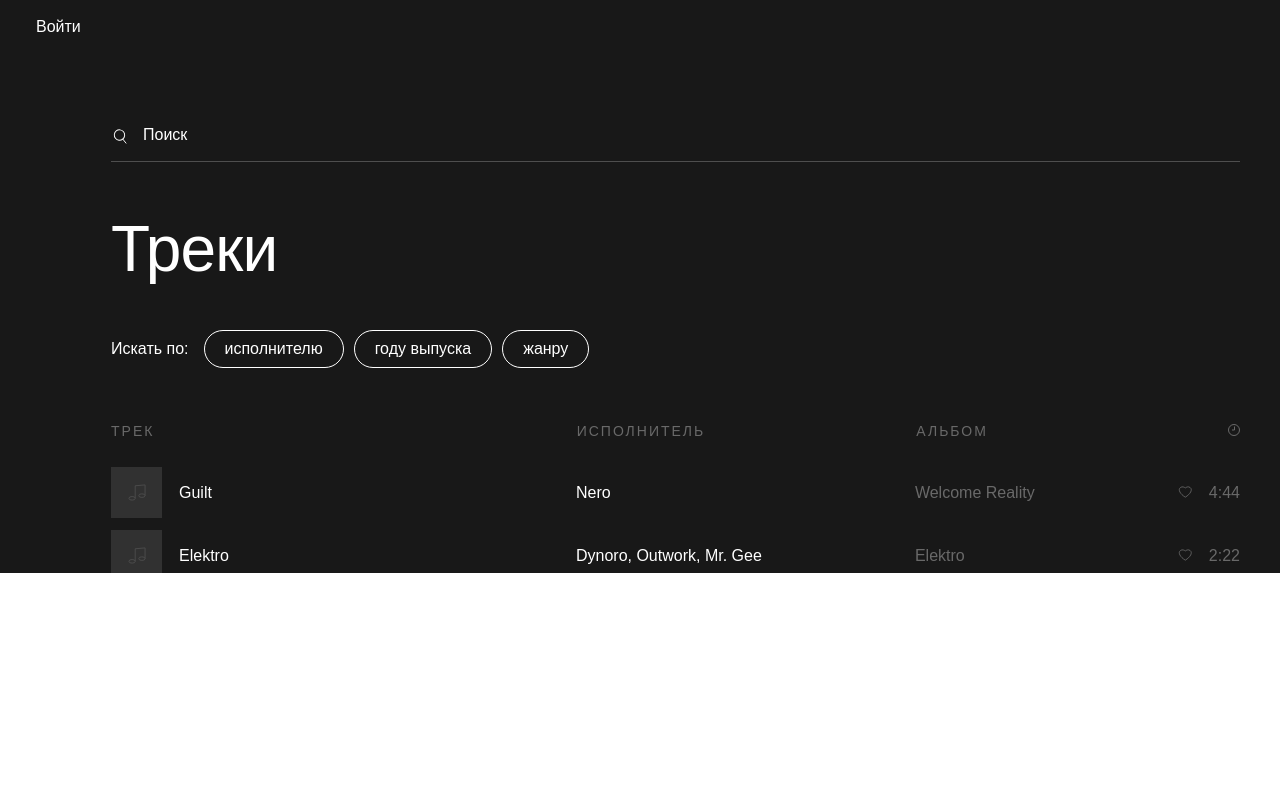
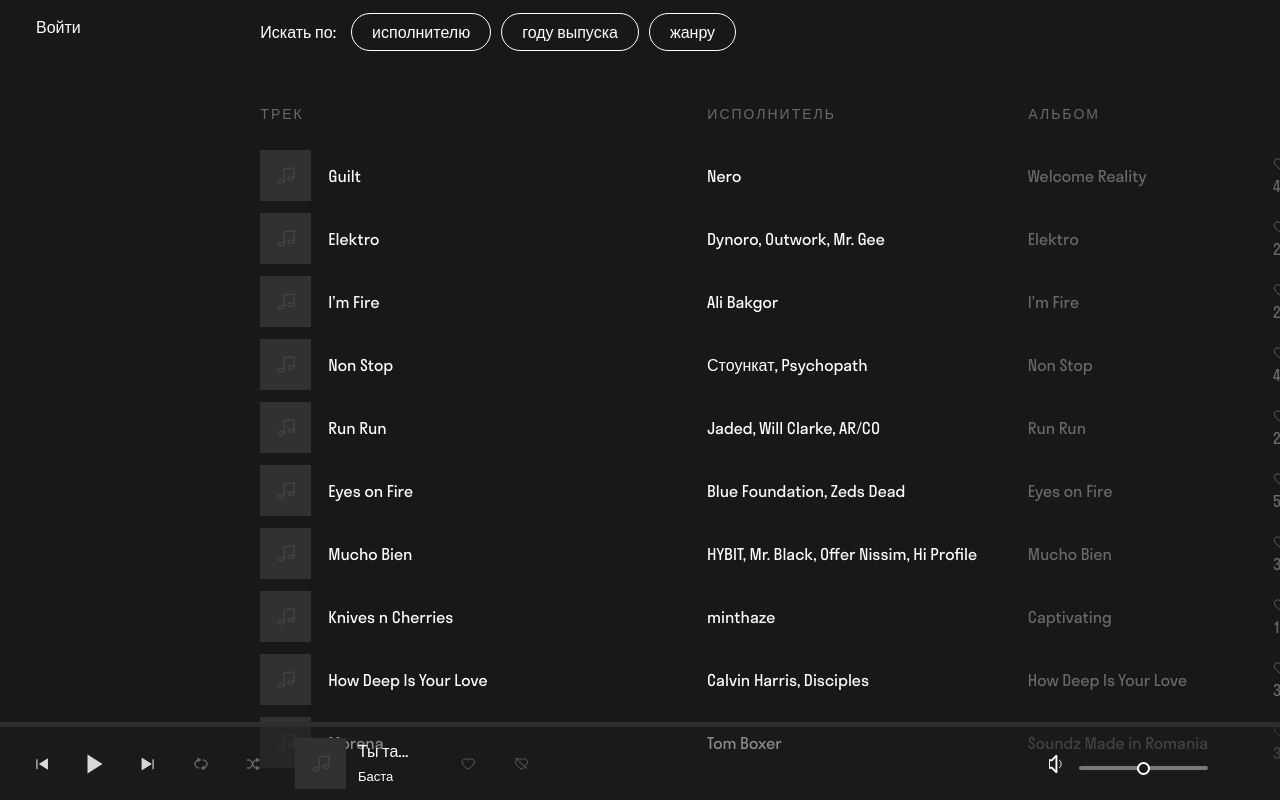
Before and after one commit to lHarlequinl/Music-app, a React (Create React App) app: page / in a window 1280 px wide. Shown: the part 227-1027 px from the top of the page. Before the commit the page ends 800 px from the top, so only its background shows below. Built offline with nearby package versions, Linux system fonts and the light colour scheme.

Commit message:
add new blocks

```diff
--- /dev/null
+++ b/src/components/bar/bar.tsx
@@ -0,0 +1,19 @@
+import React, { ReactElement } from 'react';
+import Player from './player';
+import PlayerVolume from './player-volume';
+
+function Bar(): ReactElement<HTMLDivElement> {
+    return (
+        <div className="bar">
+            <div className="bar__content">
+                <div className="bar__player-progress"></div>
+                <div className="bar__player-block">
+                    <Player />
+                    <PlayerVolume />
+                </div>
+            </div>
+        </div>
+    );
+}
+
+export default Bar;
--- /dev/null
+++ b/src/components/bar/player-controls.tsx
@@ -0,0 +1,65 @@
+import React, { FC } from 'react';
+import SvgImage from '../svg-image';
+
+interface ControlButtonsProps {
+    className: string;
+    imageClassName: string;
+    imageHref: string;
+    ariaLabel: string;
+}
+
+const ControlsButton: FC<ControlButtonsProps> = ({
+    className,
+    imageClassName,
+    imageHref,
+    ariaLabel,
+}) => {
+    return (
+        <div className={className}>
+            <SvgImage
+                className={imageClassName}
+                href={imageHref}
+                ariaLabel={ariaLabel}
+            />
+        </div>
+    );
+};
+
+const PlayerControls: FC = () => {
+    return (
+        <div className="player__controls">
+            <ControlsButton
+                className="player__btn-prev _btn"
+                imageClassName="player__btn-prev-svg"
+                imageHref="img/icon/sprite.svg#icon-prev"
+                ariaLabel="prev"
+            />
+			<ControlsButton
+                className="player__btn-play _btn"
+                imageClassName="player__btn-play-svg"
+                imageHref="img/icon/sprite.svg#icon-play"
+                ariaLabel="play"
+            />
+			<ControlsButton
+                className="player__btn-next _btn"
+                imageClassName="player__btn-next-svg"
+                imageHref="img/icon/sprite.svg#icon-next"
+                ariaLabel="next"
+            />
+			<ControlsButton
+                className="player__btn-repeat _btn-icon _btn"
+                imageClassName="player__btn-repeat-svg"
+                imageHref="img/icon/sprite.svg#icon-repeat"
+                ariaLabel="repeat"
+            />
+			<ControlsButton
+                className="player__btn-shuffle _btn-icon"
+                imageClassName="player__btn-shuffle-svg"
+                imageHref="img/icon/sprite.svg#icon-shuffle"
+                ariaLabel="shuffle"
+            />
+        </div>
+    );
+};
+
+export default PlayerControls;
--- /dev/null
+++ b/src/components/bar/player-track.tsx
@@ -0,0 +1,58 @@
+import React, { FC } from 'react';
+import SvgImage from '../svg-image';
+
+interface Track {
+    trackLink: string;
+    trackName: string;
+    authorLink: string;
+    authorName: string;
+}
+
+const PlayerTrack: FC<Track> = ({
+    trackLink,
+    trackName,
+    authorLink,
+    authorName,
+}) => {
+    return (
+        <div className="player__track-play track-play">
+            <div className="track-play__contain">
+                <div className="track-play__image">
+                    <SvgImage
+                        className="track-play__svg"
+                        href="img/icon/sprite.svg#icon-note"
+                        ariaLabel="music"
+                    />
+                </div>
+                <div className="track-play__author">
+                    <a className="track-play__author-link" href={trackLink}>
+                        {trackName}
+                    </a>
+                </div>
+                <div className="track-play__album">
+                    <a className="track-play__album-link" href={authorLink}>
+                        {authorName}
+                    </a>
+                </div>
+            </div>
+            <div className="track-play__like-dis">
+                <div className="track-play__like _btn-icon">
+                    <SvgImage
+                        className="track-play__like-svg"
+                        href="img/icon/sprite.svg#icon-like"
+                        ariaLabel="like"
+                    />
+                </div>
+                <div className="track-play__dislike _btn-icon">
+                    <SvgImage
+                        className="track-play__dislike-svg"
+                        href="img/icon/sprite.svg#icon-dislike"
+                        ariaLabel="dislike"
+                    />
+                </div>
+            </div>
+        </div>
+    );
+};
+
+export default PlayerTrack;
--- /dev/null
+++ b/src/components/bar/player-volume.tsx
@@ -0,0 +1,27 @@
+import React, { FC } from 'react';
+import SvgImage from '../svg-image';
+
+const PlayerVolume: FC = () => {
+    return (
+        <div className="bar__volume-block volume">
+            <div className="volume__content">
+                <div className="volume__image">
+                    <SvgImage
+                        className="volume__svg"
+                        href="img/icon/sprite.svg#icon-volume"
+                        ariaLabel="volume"
+                    />
+                </div>
+                <div className="volume__progress _btn">
+                    <input
+                        className="volume__progress-line _btn"
+                        type="range"
+                        name="range"
+                    />
+                </div>
+            </div>
+        </div>
+    );
+};
+
+export default PlayerVolume;
--- /dev/null
+++ b/src/components/bar/player.tsx
@@ -0,0 +1,19 @@
+import React, { ReactElement } from 'react';
+import PlayerControls from './player-controls';
+import PlayerTrack from './player-track';
+
+function Player(): ReactElement<HTMLDivElement> {
+    return (
+        <div className="bar__player player">
+            <PlayerControls />
+            <PlayerTrack
+                trackLink="https://"
+                trackName="Ты та..."
+                authorLink="https://"
+                authorName="Баста"
+            />
+        </div>
+    );
+}
+
+export default Player;
--- a/src/components/main.tsx
+++ b/src/components/main/main.tsx
@@ -1,14 +1,16 @@
 import React, { ReactElement } from 'react';
-import Navigation from './main/navigation/navigation';
-import CentrBlock from './main/center-block/center-block';
-// import Sidebar from './main/sidebar/sidebar';
+import Navigation from './navigation/navigation';
+import CentrBlock from './center-block/center-block';
+import Bar from '../bar/bar';
+import Sidebar from './sidebar/sidebar';
 
 const Main = (): ReactElement<HTMLDivElement> => {
     return (
         <main className="main">
             <Navigation />
             <CentrBlock />
-            {/* <Sidebar /> */}
+            <Sidebar />
+            <Bar />
         </main>
     );
 };
--- a/src/index.tsx
+++ b/src/index.tsx
@@ -1,13 +1,13 @@
 import React, { ReactElement } from 'react';
 import ReactDOM from 'react-dom/client';
 import './style/style.scss';
-import Main from './components/main';
+import Main from './components/main/main';
 
 const root = ReactDOM.createRoot(
     document.getElementById('root') as HTMLElement
 );
 
-function Container (): ReactElement<HTMLDivElement> {
+function Container(): ReactElement<HTMLDivElement> {
     return (
         <div className="wrapper">
             <div className="container">
--- a/src/style/style.scss
+++ b/src/style/style.scss
@@ -25,20 +25,17 @@
     list-style: none;
 }
 
-
-
 //-------------------------------//
 
 // ========== fonts ========
-// @font-face {
-//     font-family: 'StratosSkyeng';
-//     src: local('StratosSkyeng'), local('StratosSkyeng'),
-//         url('../fonts/StratosSkyeng.woff2') format('woff2'),
-//         url('../fonts/StratosSkyeng.woff') format('woff'),
-//         url('../fonts/StratosSkyeng.ttf') format('truetype');
-//     font-weight: 400;
-//     font-style: normal;
-// }
+@font-face {
+    font-family: 'StratosSkyeng';
+    src: local('StratosSkyeng'), local('StratosSkyeng'),
+        url('../../public/fonts/Stratos-Regular.woff2') format('woff2'),
+        url('../../public/fonts/Stratos-Regular.woff') format('woff');
+    font-weight: 400;
+    font-style: normal;
+}
 
 //--------------------------
 
@@ -47,8 +44,7 @@
     width: 100%;
     height: 100%;
     font-family: 'StratosSkyeng', sans-serif;
-    color: #FFFFFF;
-
+    color: #ffffff;
 }
 
 .wrapper {
@@ -56,60 +52,54 @@
     min-height: 100%;
     overflow: hidden;
     background-color: #383838;
-
 }
 
 .container {
     max-width: 1920px;
-    height: 100vh;
     margin: 0 auto;
     position: relative;
     background-color: #181818;
-
 }
 
 // ========== hover ========
 ._btn-text:hover {
-    border-color: #D9B6FF;
-    color: #D9B6FF;
+    border-color: #d9b6ff;
+    color: #d9b6ff;
     cursor: pointer;
 }
 
 ._btn-icon:hover svg {
     fill: transparent;
-    stroke: #ACACAC;
+    stroke: #acacac;
     cursor: pointer;
 }
 
-// ========== activ ========
+// ========== active ========
 
 ._btn-text:active {
-    border-color: #AD61FF;
-    color: #AD61FF;
+    border-color: #ad61ff;
+    color: #ad61ff;
     cursor: pointer;
 }
 
 ._btn-icon:active svg {
     fill: transparent;
-    stroke: #FFFFFF;
+    stroke: #ffffff;
     cursor: pointer;
-
 }
 
 ._btn-icon:active .track-play__like-svg,
 ._btn-icon:active .track-play__dislike-svg {
     fill: #696969;
-    stroke: #FFFFFF;
+    stroke: #ffffff;
     cursor: pointer;
 }
-
-
 
 // =================== main ====================//
 .main {
     flex: 1 1 auto;
     display: flex;
-    flex-wrap: wrap;
+    flex-wrap: nowrap;
     justify-content: space-between;
 
     &__nav {
@@ -131,7 +121,6 @@
 }
 
 .nav {
-
     &__logo {
         width: 113.33px;
         height: 43px;
@@ -156,28 +145,23 @@
 }
 
 .logo {
-
     &__image {
         width: 113.33px;
         height: 17px;
         color: #181818;
     }
-
 }
 
 .burger {
-
     &__line {
         display: inline-block;
         width: 100%;
         height: 1px;
-        background-color: #D3D3D3;
-
+        background-color: #d3d3d3;
     }
 }
 
 .menu {
-
     &__list {
         padding: 18px 0 10px 0;
     }
@@ -188,7 +172,7 @@
     }
 
     &__link {
-        color: #FFFFFF;
+        color: #ffffff;
         font-weight: 400;
         font-size: 16px;
         line-height: 24px;
@@ -196,10 +180,9 @@
 }
 
 .centerblock {
-
     &__search {
         width: 100%;
-        border-bottom: 1px solid #4E4E4E;
+        border-bottom: 1px solid #4e4e4e;
         margin-bottom: 51px;
         display: flex;
         flex-direction: row;
@@ -215,7 +198,6 @@
         margin-bottom: 45px;
     }
 
-
     &__filter {
         display: flex;
         flex-direction: row;
@@ -230,12 +212,11 @@
 }
 
 .search {
-
     &__svg {
         width: 17px;
         height: 17px;
         margin-right: 5px;
-        stroke: #FFFFFF;
+        stroke: #ffffff;
         fill: transparent;
     }
 
@@ -248,11 +229,12 @@
         font-weight: 400;
         font-size: 16px;
         line-height: 24px;
-        color: #FFFFFF;
+        color: #ffffff;
+        outline: none;
 
         &::placeholder {
             background-color: transparent;
-            color: #FFFFFF;
+            color: #ffffff;
             font-style: normal;
             font-weight: 400;
             font-size: 16px;
@@ -262,7 +244,6 @@
 }
 
 .filter {
-
     &__title {
         font-style: normal;
         font-weight: 400;
@@ -276,7 +257,7 @@
         font-weight: 400;
         font-size: 16px;
         line-height: 24px;
-        border: 1px solid #FFFFFF;
+        border: 1px solid #ffffff;
         border-radius: 60px;
         padding: 6px 20px;
 
@@ -286,9 +267,7 @@
     }
 }
 
-
 .content {
-
     &__title {
         display: flex;
         flex-direction: row;
@@ -305,7 +284,6 @@
 }
 
 .playlist-title {
-
     &__col {
         font-style: normal;
         font-weight: 400;
@@ -340,14 +318,11 @@
     text-align: end;
 }
 
-
 .playlist {
-
     &__item {
         width: 100%;
         display: block;
         margin-bottom: 12px;
-
     }
 
     &__track {
@@ -359,7 +334,6 @@
 }
 
 .track {
-
     &__title {
         display: flex;
         flex-direction: row;
@@ -382,7 +356,7 @@
         width: 18px;
         height: 17px;
         fill: transparent;
-        stroke: #4E4E4E;
+        stroke: #4e4e4e;
     }
 
     //&__title-text {}
@@ -392,7 +366,7 @@
         font-weight: 400;
         font-size: 16px;
         line-height: 24px;
-        color: #FFFFFF;
+        color: #ffffff;
     }
 
     &__title-span {
@@ -400,7 +374,7 @@
         font-weight: 400;
         font-size: 16px;
         line-height: 24px;
-        color: #4E4E4E;
+        color: #4e4e4e;
     }
 
     &__author {
@@ -414,7 +388,7 @@
         font-weight: 400;
         font-size: 16px;
         line-height: 24px;
-        color: #FFFFFF;
+        color: #ffffff;
         text-align: left;
     }
 
@@ -447,15 +421,10 @@
         line-height: 24px;
         text-align: right;
         color: #696969;
-
     }
 }
 
-
-
-
 .sidebar {
-
     &__personal {
         display: flex;
         flex-direction: row;
@@ -469,7 +438,7 @@
         font-weight: 400;
         font-size: 16px;
         line-height: 24px;
-        color: #FFFFFF;
+        color: #ffffff;
         margin-right: 16px;
     }
 
@@ -524,19 +493,16 @@
     background: rgba(28, 28, 28, 0.5);
 }
 
-
 .bar {
-
     &__content {
         display: flex;
         flex-direction: column;
-
     }
 
     &__player-progress {
         width: 100%;
         height: 5px;
-        background: #2E2E2E;
+        background: #2e2e2e;
     }
 
     &__player-block {
@@ -559,13 +525,9 @@
         align-items: center;
         padding: 0 92px 0 0;
     }
-
-
 }
 
 .player {
-
-
     &__controls {
         display: flex;
         flex-direction: row;
@@ -598,8 +560,7 @@
     &__btn-play-svg {
         width: 22px;
         height: 20px;
-        fill: #D9D9D9;
-
+        fill: #d9d9d9;
     }
 
     &__btn-next {
@@ -610,8 +571,8 @@
     &__btn-next-svg {
         width: 15px;
         height: 14px;
-        fill: inherit;
-        stroke: #D9D9D9;
+        fill: child;
+        stroke: #d9d9d9;
     }
 
     &__btn-repeat {
@@ -643,15 +604,12 @@
     }
 }
 
-
-
 .track-play {
-
     &__contain {
         width: auto;
         display: grid;
         grid-template-columns: auto 1fr;
-        grid-template-areas: 'image author''image album';
+        grid-template-areas: 'image author' 'image album';
         align-items: center;
     }
 
@@ -670,9 +628,8 @@
         width: 18px;
         height: 17px;
         fill: transparent;
-        stroke: #4E4E4E;
+        stroke: #4e4e4e;
     }
-
 
     &__author {
         grid-area: author;
@@ -684,7 +641,7 @@
         font-weight: 400;
         font-size: 16px;
         line-height: 24px;
-        color: #FFFFFF;
+        color: #ffffff;
         white-space: nowrap;
     }
 
@@ -698,7 +655,7 @@
         font-weight: 400;
         font-size: 13px;
         line-height: 24px;
-        color: #FFFFFF;
+        color: #ffffff;
     }
 
     &__like-dis {
@@ -732,10 +689,7 @@
     }
 }
 
-
-
 .volume {
-
     &__content {
         display: flex;
         flex-direction: row;
@@ -753,7 +707,6 @@
         width: 13px;
         height: 18px;
         fill: transparent;
-
     }
 
     &__progress {
@@ -761,6 +714,36 @@
     }
 
     &__progress-line {
-        width: 109px;
+        -webkit-appearance: none;
+        background: transparent;
+    }
+
+    &__progress-line::-ms-track {
+        width: 100%;
+        cursor: pointer;
+
+        background: transparent;
+        border-color: transparent;
+        color: transparent;
+    }
+
+    &__progress-line::-webkit-slider-thumb {
+        -webkit-appearance: none;
+        background: #1a1a1a;
+        border: 2px solid #ffffff;
+        width: 13px;
+        height: 13px;
+        border-radius: 50%;
+        cursor: pointer;
+        margin-top: -6px; /* You need to specify a margin in Chrome, but in Firefox and IE it is automatic */
+    }
+
+    &__progress-line::-webkit-slider-runnable-track {
+        width: 100%;
+        height: 0;
+
+        border: 2px solid #797979;
+        background: #ffffff;
+        border-radius: 2px;
     }
 }
```
Also changed, not shown: eslintrc.json (+12 -3 lines), src/components/main/sidebar/sidebar-list.tsx (added, +41 -0 lines), src/components/main/sidebar/sidebar-user.tsx (added, +16 -0 lines), src/components/main/sidebar/sidebar.tsx (+12 -12 lines). Lines whose indentation alone changed are shown as unchanged.
